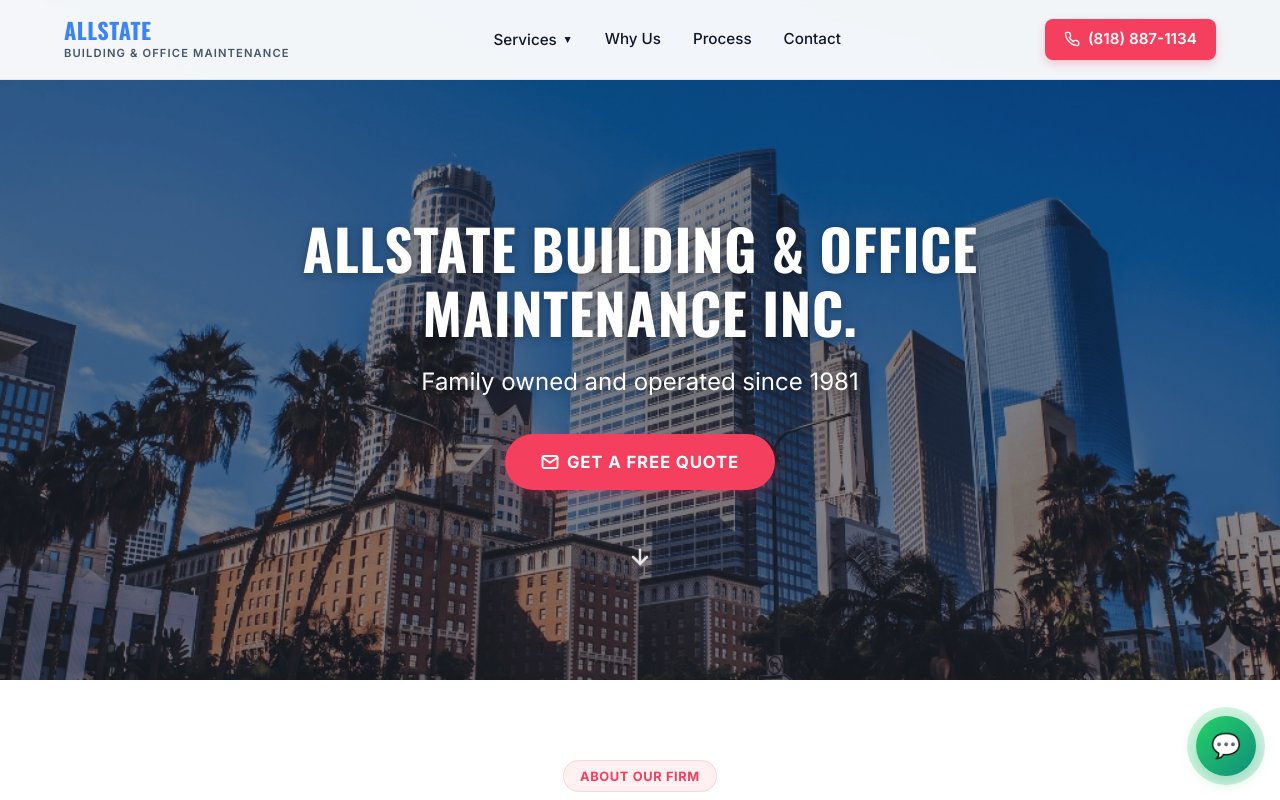
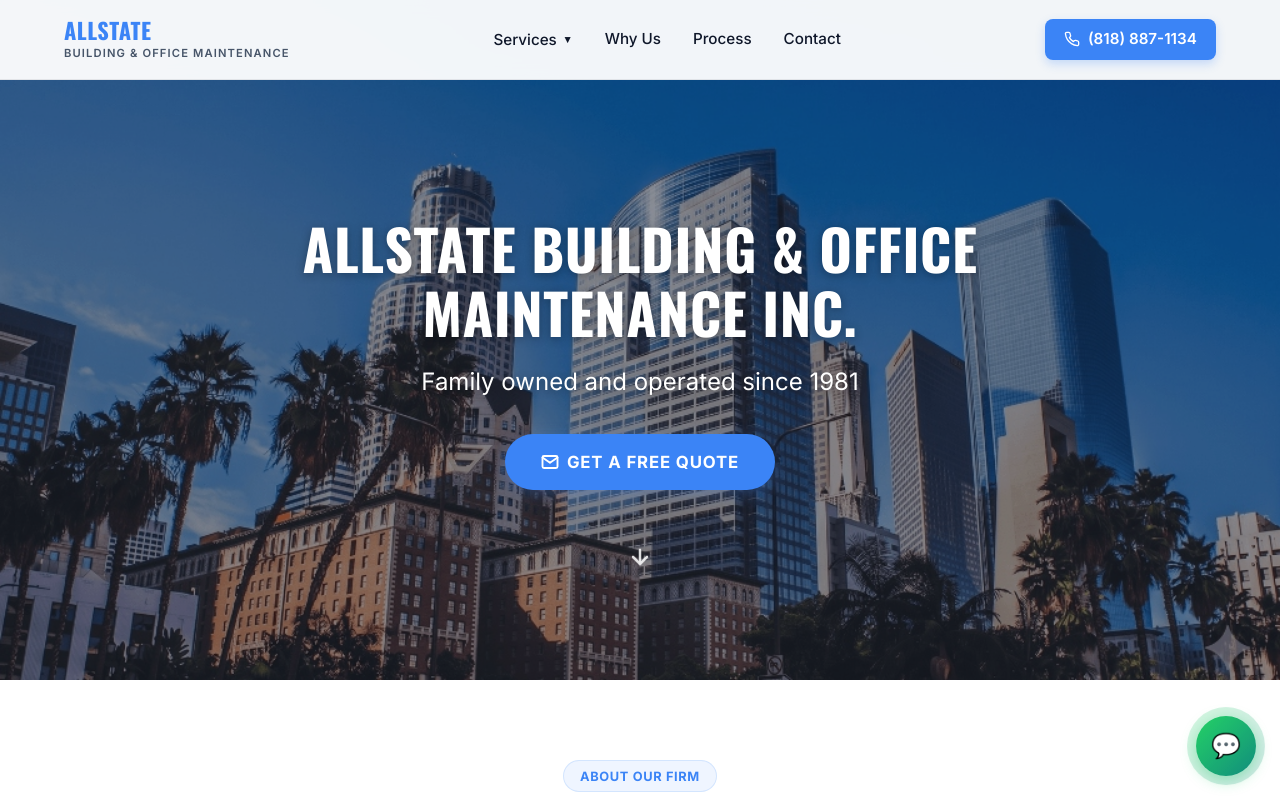
Before and after one commit to sk8benji/allstate, a Next.js app in the folder apps/next-app/: page / in a window 1280 px wide. Shown: the top 800 px of the page. Built offline with nearby package versions, Linux system fonts and the light colour scheme.

Commit message:
Update all primary buttons, email styling, and accent scroll hover states to blue #3b84f6

```diff
--- a/apps/next-app/src/app/api/send-email/route.ts
+++ b/apps/next-app/src/app/api/send-email/route.ts
@@ -38,7 +38,7 @@
         : `New Commercial Quote Request - ${name}`,
       html: `
         <div style="font-family: Arial, sans-serif; max-width: 600px; margin: 0 auto; padding: 20px; border: 1px solid #e2e8f0; border-radius: 8px; background-color: #ffffff;">
-          <h2 style="color: #f43f5e; margin-top: 0; border-bottom: 2px solid #f43f5e; padding-bottom: 10px;">
+          <h2 style="color: #3b84f6; margin-top: 0; border-bottom: 2px solid #3b84f6; padding-bottom: 10px;">
             ${isTopForm ? "New Quick Estimate Request" : "New Commercial Maintenance Lead"}
           </h2>
           <p style="font-size: 16px; color: #0f172a; margin-bottom: 20px;">
@@ -61,7 +61,7 @@
             ${zipCode ? `
             <tr>
               <td style="padding: 10px; font-weight: bold; border: 1px solid #e2e8f0;">ZIP Code:</td>
-              <td style="padding: 10px; border: 1px solid #e2e8f0; font-weight: bold; color: #f43f5e;">${zipCode}</td>
+              <td style="padding: 10px; border: 1px solid #e2e8f0; font-weight: bold; color: #3b84f6;">${zipCode}</td>
             </tr>
             ` : ""}
             ${facilitySize ? `
@@ -73,7 +73,7 @@
             ${selectedService ? `
             <tr>
               <td style="padding: 10px; font-weight: bold; border: 1px solid #e2e8f0;">Required Service:</td>
-              <td style="padding: 10px; border: 1px solid #e2e8f0; font-weight: bold; color: #f43f5e;">${selectedService}</td>
+              <td style="padding: 10px; border: 1px solid #e2e8f0; font-weight: bold; color: #3b84f6;">${selectedService}</td>
             </tr>
             ` : ""}
           </table>
--- a/apps/next-app/src/app/globals.css
+++ b/apps/next-app/src/app/globals.css
@@ -1,6 +1,6 @@
 :root {
-  --color-primary-rgb: 244, 63, 94;    /* #f43f5e (Rose Primary) */
-  --color-accent-rgb: 225, 29, 72;     /* #e11d48 (Rose Accent) */
+  --color-primary-rgb: 59, 132, 246;    /* #3b84f6 (Blue Primary) */
+  --color-accent-rgb: 37, 99, 235;     /* #2563eb (Blue Accent) */
   --color-secondary-rgb: 248, 250, 252; /* #f8fafc (Light Slate) */
   --color-surface-rgb: 255, 255, 255;   /* #ffffff (White) */
   --color-text-heading-rgb: 15, 23, 42;  /* #0f172a (Dark Slate) */
--- a/apps/next-app/src/app/page.module.css
+++ b/apps/next-app/src/app/page.module.css
@@ -217,13 +217,13 @@
   align-items: center;
   gap: 0.5rem;
   padding: 0.95rem 2.25rem;
-  background-color: #f43f5e; /* Rose 500 */
+  background-color: #3b84f6; /* Blue 500 */
   color: #ffffff;
   border-radius: 9999px;
   font-weight: 700;
   font-size: 1.05rem;
   letter-spacing: 0.05em;
-  box-shadow: 0 4px 15px rgba(244, 63, 94, 0.3);
+  box-shadow: 0 4px 15px rgba(59, 132, 246, 0.3);
   transition: all 0.25s ease;
   text-decoration: none;
   cursor: pointer;
@@ -231,9 +231,9 @@
 }
 
 .btnQuoteRed:hover {
-  background-color: #e11d48; /* Rose 600 */
+  background-color: #2563eb; /* Blue 600 */
   transform: translateY(-2px);
-  box-shadow: 0 6px 20px rgba(244, 63, 94, 0.45);
+  box-shadow: 0 6px 20px rgba(59, 132, 246, 0.45);
 }
 
 .mailIcon {
@@ -254,7 +254,7 @@
 .scrollDownArrow:hover {
   opacity: 1;
   transform: scale(1.1);
-  color: #f43f5e;
+  color: #3b84f6;
 }
 
 @keyframes bounce {
```
